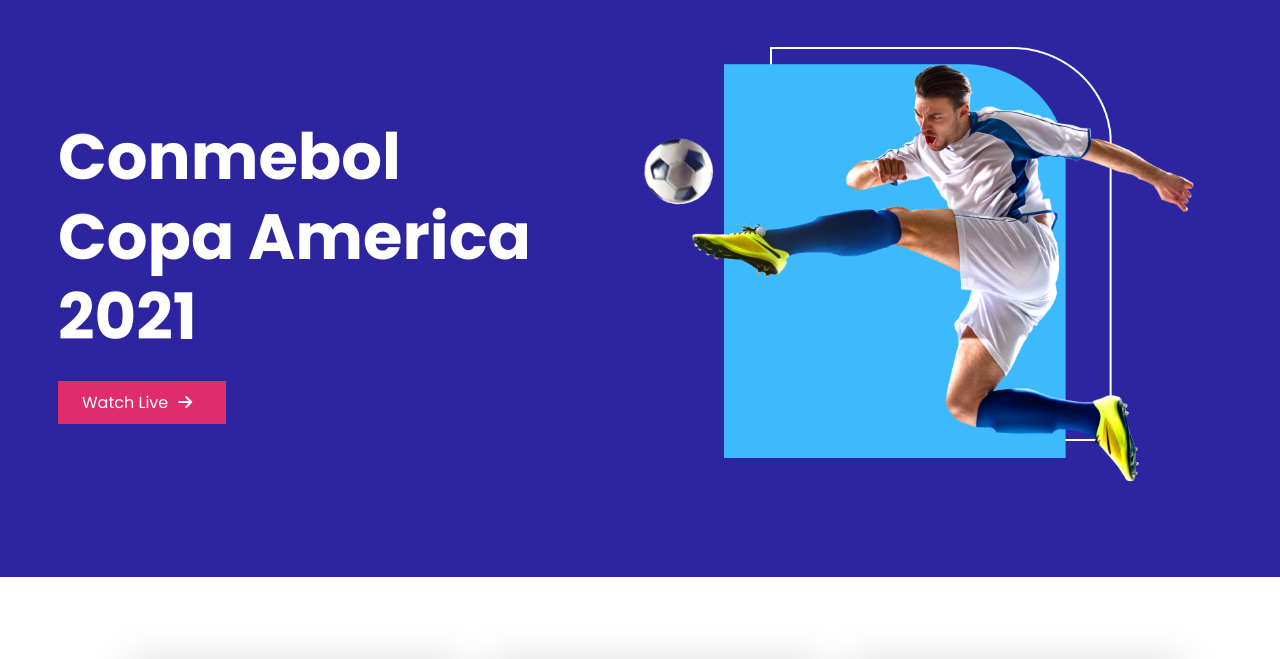
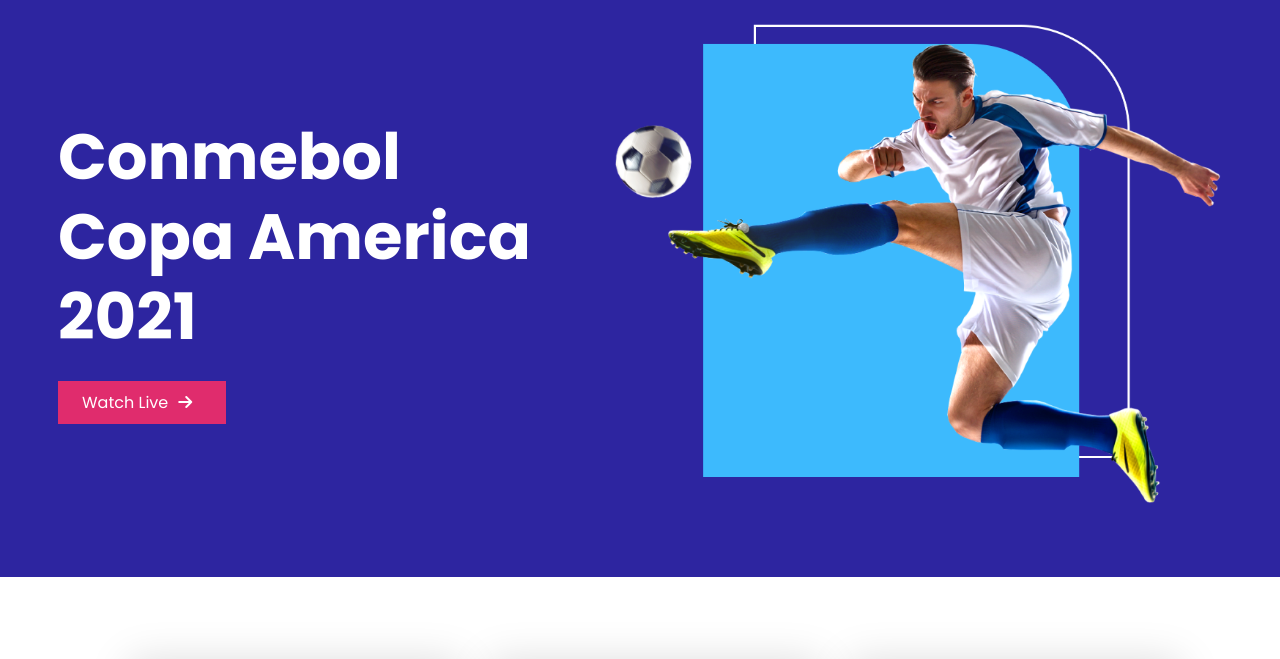
Before and after one commit to Emon-Ahmed/Simple-Football-Team-Web-Page, a plain HTML site: page index.html in a window 1280 px wide. In both pictures the pointer is over the element 931 px from the left and 359 px from the top of the page. Shown: the part 90-749 px from the top of the page. Drawn offline with Linux system fonts and the light colour scheme.

Commit message:
Header Section Update

```diff
--- a/index.html
+++ b/index.html
@@ -8,7 +8,7 @@
     <!-- Main CSS Style Link -->
     <link rel="stylesheet" href="style.css">
     <!-- Favicon Link -->
-    <link rel="shortcut icon" href="favicon.ico" type="image/x-icon">
+    <link rel="shortcut icon" href="img/icons/favicon.png" type="image/x-icon">
     <!-- Google Poppins Font Link -->
     <link rel="preconnect" href="https://fonts.googleapis.com">
     <link rel="preconnect" href="https://fonts.gstatic.com" crossorigin>
--- a/style.css
+++ b/style.css
@@ -52,7 +52,6 @@
     margin:0 10px;
 }
 /* Navbar Style End */
-
 header{
     height: 667px;
     background-color: #2D25A0;
@@ -89,6 +88,11 @@ header{
 .header-img{
     width: 50%;
     margin-top: 50px;
+    transition-duration: 1s;
+}
+.header-img:hover{
+    transform: scale(1.1);
+    transition-duration: 1s;
 }
 .header-img img{
     width: 556.01px;
```
Also changed, not shown: img/icons/favicon.png (added).
